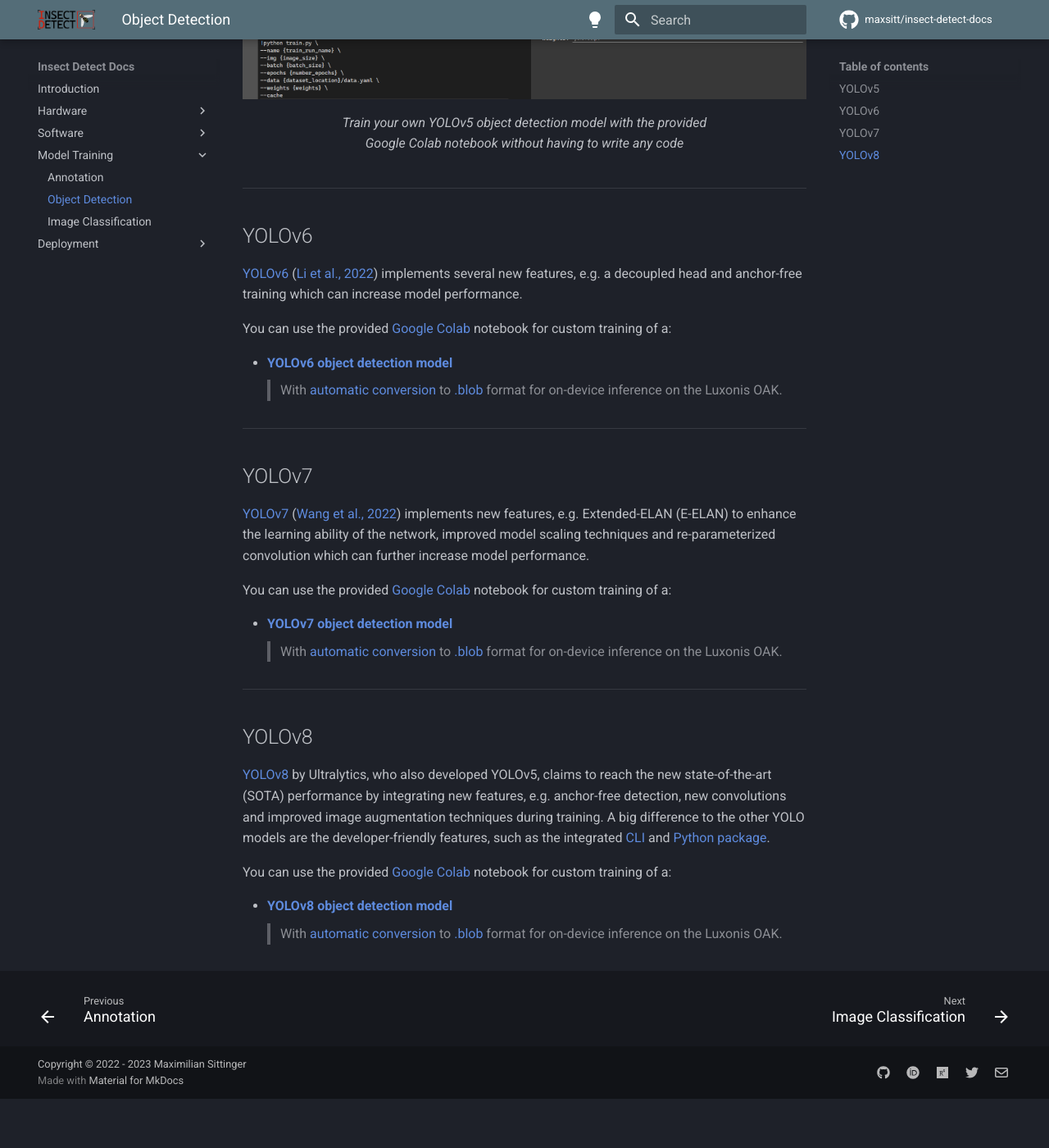
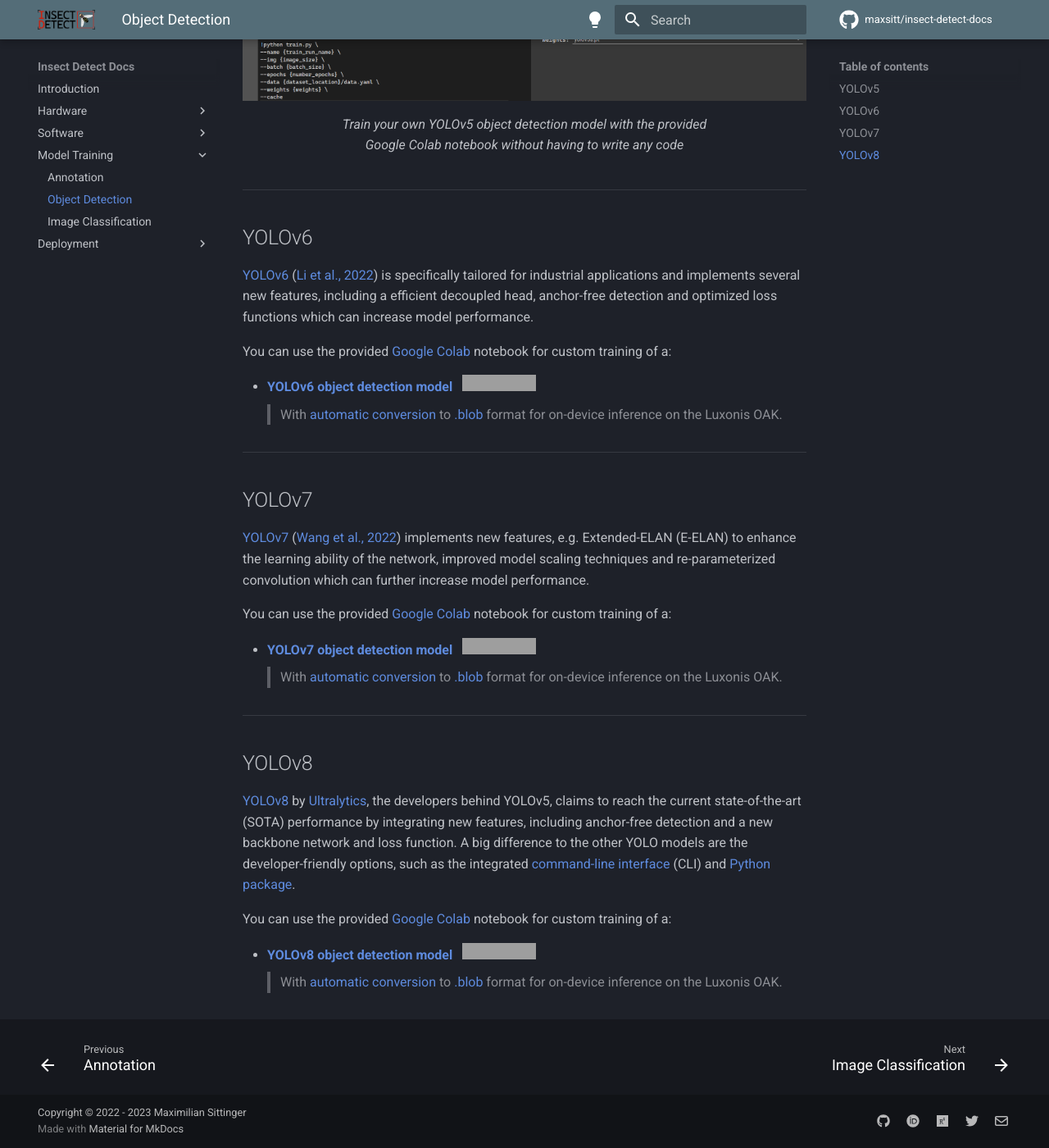
Before and after one commit to maxsitt/insect-detect-docs, an MkDocs documentation site: the page built from docs/modeltraining/train_detection.md, in a window 1280 px wide and 1400 px high, scrolled down 1089 px. Shown: the whole window at 82% size. Built offline with MkDocs 1.6.1 and Material for MkDocs 9.7.7, drawn with Linux system fonts in a browser that asks for light colours; comment, search, counter and statistics services are not loaded; before the commit the page ends 2429 px from its top, so only the background shows below that; some of the changed text lies outside the part shown; grey boxes are pictures that could not be loaded.

Commit message:
Update train_detection.md
Update text. Add Google Colab badges.

```diff
--- a/docs/modeltraining/train_detection.md
+++ b/docs/modeltraining/train_detection.md
@@ -62,13 +63,15 @@
 
 [YOLOv6](https://github.com/meituan/YOLOv6){target=_blank}
 ([Li et al., 2022](https://doi.org/10.48550/arXiv.2209.02976){target=_blank})
-implements several new features, e.g. a decoupled head and anchor-free training
-which can increase model performance.
+is specifically tailored for industrial applications and implements several
+new features, including a efficient decoupled head, anchor-free detection and
+optimized loss functions which can increase model performance.
 
 You can use the provided [Google Colab](https://colab.research.google.com/){target=_blank}
 notebook for custom training of a:
 
-- [**YOLOv6 object detection model**](https://colab.research.google.com/github/maxsitt/insect-detect-ml/blob/main/notebooks/YOLOv6_detection_training.ipynb){target=_blank}
+- [**YOLOv6 object detection model**](https://colab.research.google.com/github/maxsitt/insect-detect-ml/blob/main/notebooks/YOLOv6_detection_training.ipynb){target=_blank} &nbsp;
+  [![Open In Colab](https://colab.research.google.com/assets/colab-badge.svg)](https://colab.research.google.com/github/maxsitt/insect-detect-ml/blob/main/notebooks/YOLOv6_detection_training.ipynb){target=_blank}
   > With [automatic conversion](https://tools.luxonis.com/){target=_blank} to
     [.blob](https://docs.luxonis.com/en/latest/pages/model_conversion){target=_blank}
     format for on-device inference on the Luxonis OAK.
@@ -96,17 +100,19 @@
 ## YOLOv8
 
 [YOLOv8](https://github.com/ultralytics/ultralytics){target=_blank} by
-Ultralytics, who also developed YOLOv5, claims to reach the new state-of-the-art
-(SOTA) performance by integrating new features, e.g. anchor-free detection,
-new convolutions and improved image augmentation techniques during training.
-A big difference to the other YOLO models are the developer-friendly features,
-such as the integrated [CLI](https://docs.ultralytics.com/usage/cli/){target=_blank}
+[Ultralytics](https://ultralytics.com/){target=_blank}, the developers behind
+YOLOv5, claims to reach the current state-of-the-art (SOTA) performance by
+integrating new features, including anchor-free detection and a new backbone
+network and loss function. A big difference to the other YOLO models are the
+developer-friendly options, such as the integrated
+[command-line interface](https://docs.ultralytics.com/usage/cli/){target=_blank} (CLI)
 and [Python package](https://docs.ultralytics.com/usage/python/){target=_blank}.
 
 You can use the provided [Google Colab](https://colab.research.google.com/){target=_blank}
 notebook for custom training of a:
 
-- [**YOLOv8 object detection model**](https://colab.research.google.com/github/maxsitt/insect-detect-ml/blob/main/notebooks/YOLOv8_detection_training.ipynb){target=_blank}
+- [**YOLOv8 object detection model**](https://colab.research.google.com/github/maxsitt/insect-detect-ml/blob/main/notebooks/YOLOv8_detection_training.ipynb){target=_blank} &nbsp;
+  [![Open In Colab](https://colab.research.google.com/assets/colab-badge.svg)](https://colab.research.google.com/github/maxsitt/insect-detect-ml/blob/main/notebooks/YOLOv8_detection_training.ipynb){target=_blank}
   > With [automatic conversion](https://tools.luxonis.com/){target=_blank} to
     [.blob](https://docs.luxonis.com/en/latest/pages/model_conversion){target=_blank}
     format for on-device inference on the Luxonis OAK.
```
Also changed, not shown: other parts of docs/modeltraining/train_detection.md (+9 -7 lines).
